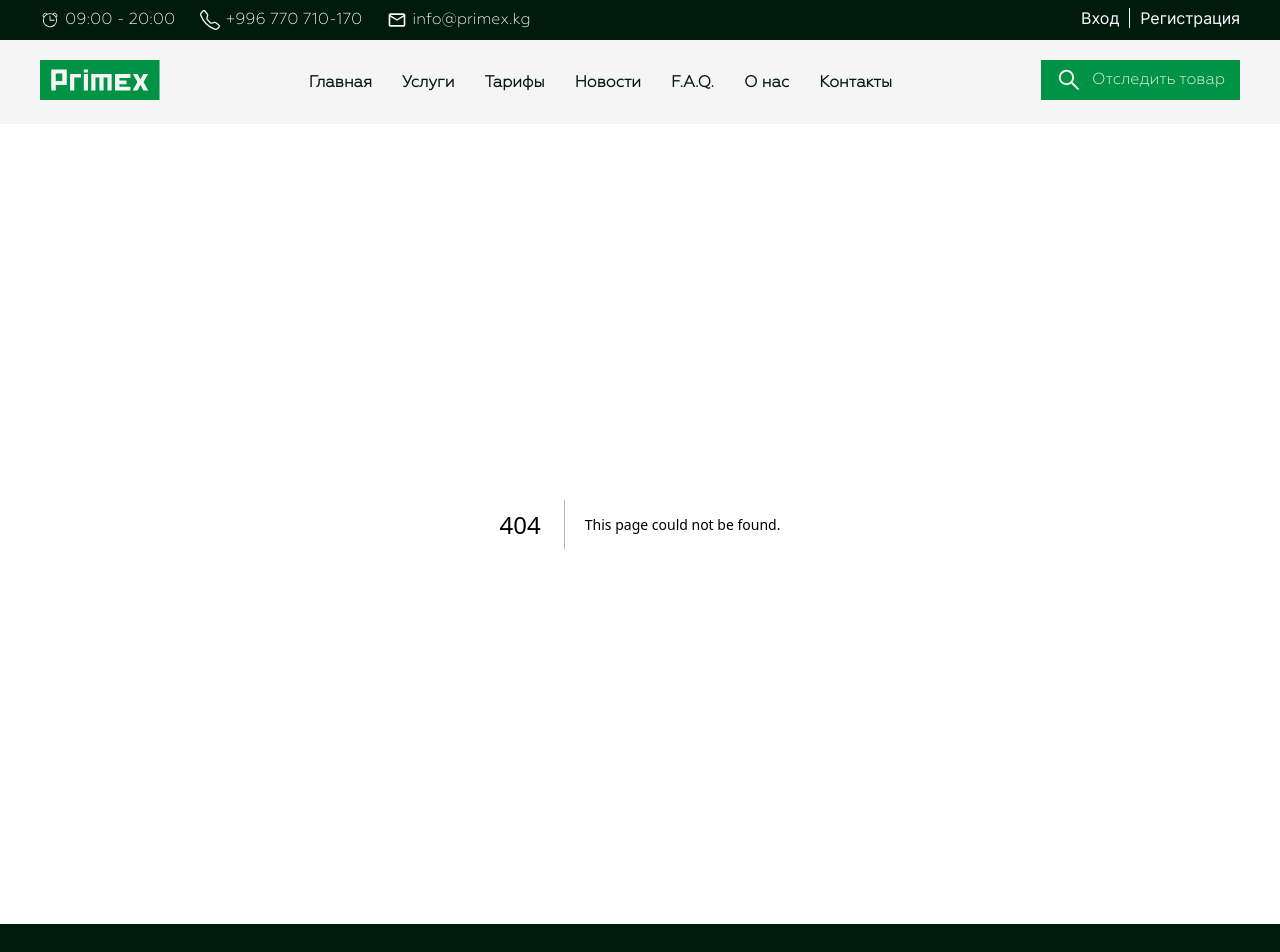
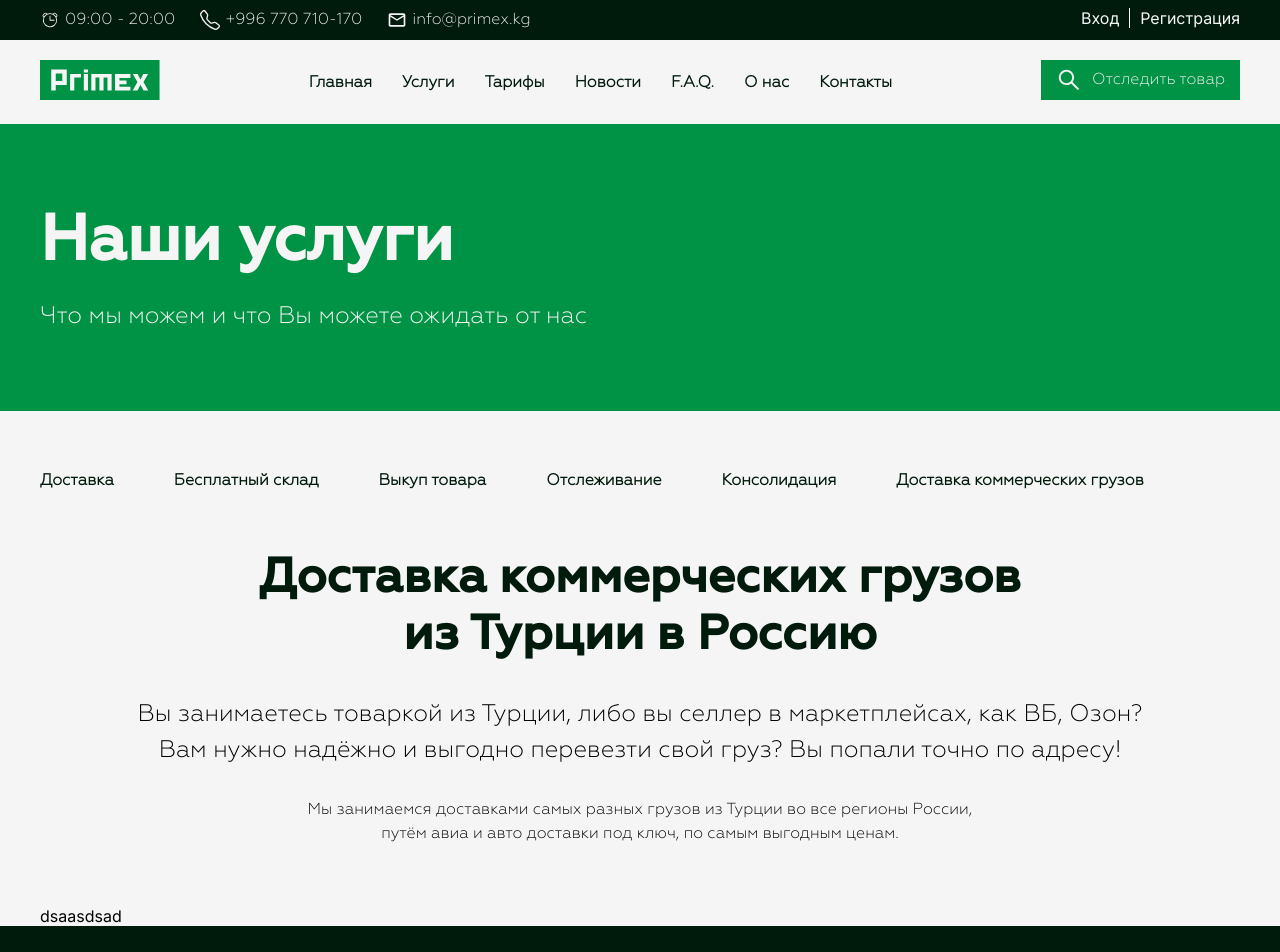
Before and after one commit to ernis2005/Primexx, a Next.js app: page /Page/services in a window 1280 px wide. Before the commit this address had no page. Shown: the top 952 px of the page. Built offline with nearby package versions, Linux system fonts and the light colour scheme.

Commit message:
finished home page

```diff
--- /dev/null
+++ b/app/Page/services/page.module.scss
@@ -0,0 +1,64 @@
+.Header {
+    display: grid;
+    row-gap: 60px;
+
+    .block {
+        display: grid;
+        row-gap: 60px;
+width: 100%;
+
+        .Navigation{
+            display: flex;
+            text-align: left;
+            gap: 60px;
+            li{
+                list-style: none;
+                color: var(--Black, #001A0C);
+font-family: Geometria;
+font-size: 16px;
+font-style: normal;
+font-weight: 600;
+line-height: normal;
+&:hover {
+    border-bottom: 1px solid #001A0C;
+    transition: 0.7s;
+}
+            }
+        }
+        .Info{
+            display: grid;
+            row-gap: 30px;
+ h2 {
+            color: var(--Black, #001A0C);
+            text-align: center;
+            font-family: Geometria1;
+            font-size: 48px;
+            font-style: normal;
+            font-weight: 700;
+            line-height: 120%;
+        }
+        p{
+            color: #000;
+text-align: center;
+
+/* Description */
+font-family: Geometria;
+font-size: 24px;
+font-style: normal;
+font-weight: 400;
+line-height: 150%; /* 36px */
+        }
+        span {
+            color: #000;
+text-align: center;
+
+/* Regular text */
+font-family: Geometria;
+font-size: 16px;
+font-style: normal;
+font-weight: 400;
+line-height: 150%; /* 24px */
+        }
+        }
+    }
+}
--- /dev/null
+++ b/app/Page/services/page.tsx
@@ -0,0 +1,44 @@
+import { BannerPages } from '@/components/BannerPages/BannerPages';
+import React from 'react';
+import s from './page.module.scss';
+import { CardServicesPage } from '@/components/Cards/CardServicesPage/CardServicesPage';
+const page = () => {
+    return (
+        <div className={s.Header}>
+            <BannerPages
+                name={'Наши услуги'}
+                info={'Что мы можем и что Вы можете ожидать от нас'}
+            />
+            <div className={`Contend ${s.block}`}>
+                <ul className={s.Navigation}>
+                    <li>Доставка</li>
+                    <li>Бесплатный склад</li>
+                    <li>Выкуп товара</li>
+                    <li>Отслеживание</li>
+                    <li>Консолидация</li>
+                    <li>Доставка коммерческих грузов</li>
+                </ul>
+                <div className={s.Info}>
+                    <h2>
+            Доставка коммерческих грузов <br />
+            из Турции в Россию
+                    </h2>
+                    <p>
+            Вы занимаетесь товаркой из Турции, либо вы селлер в маркетплейсах,
+            как ВБ, Озон? <br />
+            Вам нужно надёжно и выгодно перевезти свой груз? Вы попали точно по
+            адресу!
+                    </p>
+                    <span>
+            Мы занимаемся доставками самых разных грузов из Турции во все
+            регионы России, <br />
+            путём авиа и авто доставки под ключ, по самым выгодным ценам.
+                    </span>
+                </div>
+                <CardServicesPage/>
+            </div>
+        </div>
+    );
+};
+
+export default page;
--- /dev/null
+++ b/components/BannerPages/BannerPages.tsx
@@ -0,0 +1,16 @@
+import React from 'react'
+import s from './page.module.scss'
+interface Person {
+    name:string,
+    info:string
+}
+export const BannerPages = ({name,info}:Person) => {
+    return (
+        <div className={s.Header}>
+            <div className={`Contend ${s.block}`}>
+                <h2>{name}</h2>
+                <p>{info}</p>
+            </div>
+        </div>
+    )
+}
--- /dev/null
+++ b/components/BannerPages/page.module.scss
@@ -0,0 +1,27 @@
+.Header{
+    background: var(--Green, #009345);
+    width: 100%;
+    margin: 0 auto;
+    .block{
+        color: #fff;
+        padding: 80px 0px;
+        display: grid;
+        row-gap: 20px;
+        h2{
+            color: var(--White, #F5F5F5);
+font-family: Geometria1;
+font-size: 64px;
+font-style: normal;
+font-weight: 700;
+line-height: 120%; /* 76.8px */
+        }
+        p{
+            color: var(--White, #F5F5F5);
+font-family: Geometria;
+font-size: 24px;
+font-style: normal;
+font-weight: 400;
+line-height: normal;
+        }
+    }
+}
--- /dev/null
+++ b/components/Cards/CardServicesPage/CardServicesPage.tsx
@@ -0,0 +1,11 @@
+import React from 'react'
+import s from './page.module.scss'
+export const CardServicesPage = () => {
+    return (
+        <div className={s.Cards}>
+            <div className={s.Card}>
+dsaasdsad
+            </div>
+        </div>
+    )
+}
--- a/components/Header/page.tsx
+++ b/components/Header/page.tsx
@@ -35,12 +35,12 @@ const Header: FC = () => (
             </div>
             <ul >
                 <li>
-                    <Link href={'#'}>
+                    <Link href={'/'}>
                         Главная
                     </Link>
                 </li>
                 <li>
-                    <Link href={'#'}>
+                    <Link href={'/Page/services'}>
                         Услуги
                     </Link></li>
                 <li>
```
Also changed, not shown: app/page.tsx (+5 -2 lines), components/Cards/CardServicesPage/page.module.scss (added), components/StagesOfWork/StagesOfWork.tsx (added).
